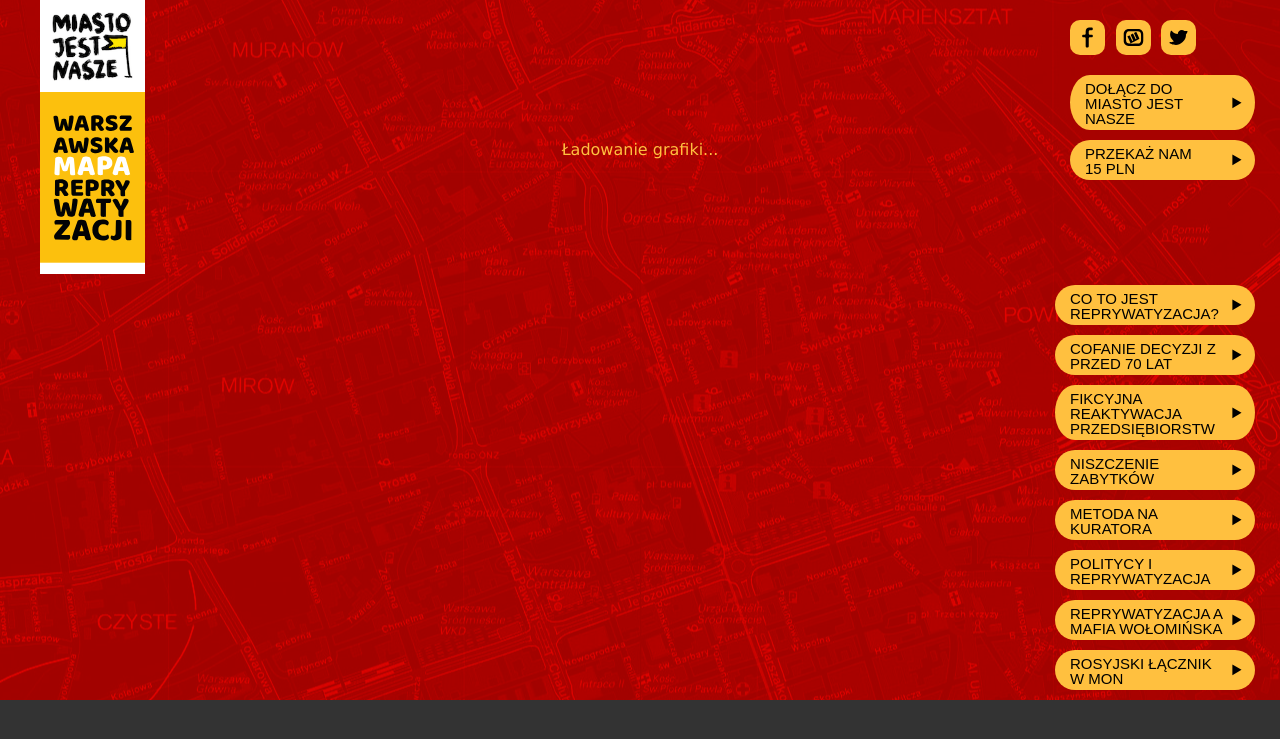
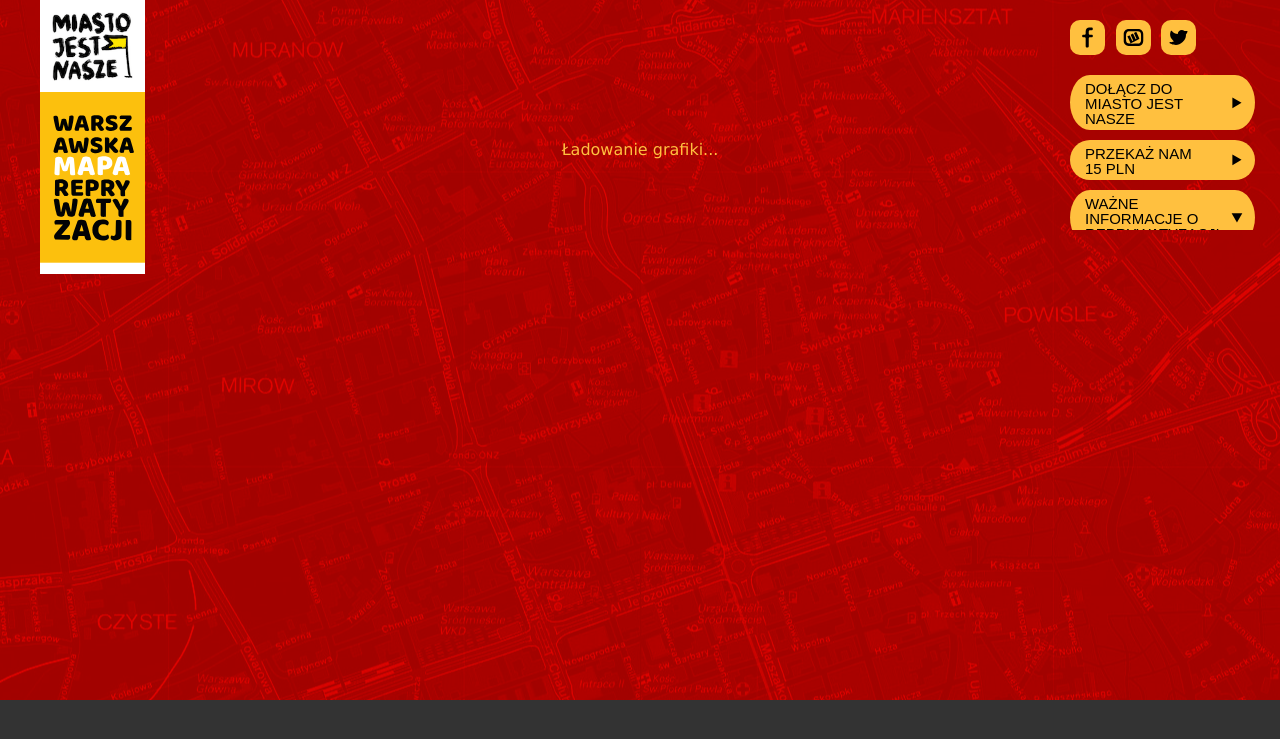
Before and after one commit to miastojestnasze/warszawska-mapa-reprywatyzacji, a PHP site: page / in a window 1280 px wide. Shown: the top 739 px of the page. Run offline with PHP 8.4, Linux system fonts and the light colour scheme; style sheets or scripts are compiled from the project's sources; some libraries are stand-ins or nearby versions; some web fonts are replaced.

Commit message:
Hide article buttons in a dropdown

```diff
--- a/source/index.html
+++ b/source/index.html
@@ -24,7 +24,7 @@
                 <a href="http://miastojestnasze.org/"><img class="miasto" src="/assets/logo_small.png" alt="Miasto Jest Nasze"></a>
                 <img class="title" src="/assets/title.svg" alt="Warszawska Mapa Reprywatyzacji">
             </div>
-            <div class="action">
+            <div class="actions">
                 <div class="social">
                     <a target="_blank" href="https://www.facebook.com/sharer/sharer.php?u=http://reprywatyzacja.miastojestnasze.org"><img src="/assets/social-facebook.svg" alt="Podziel się na Facebooku"></a>
                     <a target="_blank" href="http://www.wykop.pl/remotelink/?url=http://reprywatyzacja.miastojestnasze.org/&amp;title=Warszawska%20Mapa%20Reprywatyzacji&desc=Interaktywna%20infografika,%20kt%C3%B3ra%20przedstawia%20powi%C4%85zania%20mi%C4%99dzy%20politykami,%20urz%C4%99dnikami%20a%20najbogatszym%20handlarzem%20roszczeniami%20w%20Polsce."><img src="/assets/social-wykop.svg" alt="Podziel się na Wykopie"></a>
@@ -32,21 +32,23 @@
                 </div>
                 <a href="http://form.jotformeu.com/form/50572097861360" class="button">Dołącz do<br>Miasto Jest Nasze</a>
                 <a href="https://secure.transferuj.pl/?h=c2c7e1cd74e022df61e685510a220b8cde6dc484" class="button">Przekaż nam<br>15 pln</a>
+
+                <div class="articles">
+                    <div class="button button-down">Ważne informacje o reprywatyzacji</div>
+                    <a href="#" data-featherlight="/assets/articles/co-to-jest-reprywatyzacja.html" class="button">Co to jest reprywatyzacja?</a>
+                    <a href="#" data-featherlight="/assets/articles/cofanie-decyzji.html" class="button">Cofanie decyzji z przed 70 lat</a>
+                    <a href="#" data-featherlight="/assets/articles/fikcyjna-reaktywacja.html" class="button">Fikcyjna reaktywacja przedsiębiorstw</a>
+                    <a href="#" data-featherlight="/assets/articles/test.html" class="button">Niszczenie zabytków</a>
+                    <a href="#" data-featherlight="/assets/articles/test.html" class="button">Metoda na kuratora</a>
+                    <a href="#" data-featherlight="/assets/articles/test.html" class="button">Politycy i reprywatyzacja</a>
+                    <a href="#" data-featherlight="/assets/articles/test.html" class="button">Reprywatyzacja a mafia wołomińska</a>
+                    <a href="#" data-featherlight="/assets/articles/test.html" class="button">Rosyjski łącznik w MON</a>
+                </div>
             </div>
             <div class="main">
               <div class="loader">Ładowanie grafiki...</div>
             </div>
 
-            <div class="texts">
-                <a href="#" data-featherlight="/assets/articles/co-to-jest-reprywatyzacja.html" class="button">Co to jest reprywatyzacja?</a>
-                <a href="#" data-featherlight="/assets/articles/cofanie-decyzji.html" class="button">Cofanie decyzji z przed 70 lat</a>
-                <a href="#" data-featherlight="/assets/articles/fikcyjna-reaktywacja.html" class="button">Fikcyjna reaktywacja przedsiębiorstw</a>
-                <a href="#" data-featherlight="/assets/articles/test.html" class="button">Niszczenie zabytków</a>
-                <a href="#" data-featherlight="/assets/articles/test.html" class="button">Metoda na kuratora</a>
-                <a href="#" data-featherlight="/assets/articles/test.html" class="button">Politycy i reprywatyzacja</a>
-                <a href="#" data-featherlight="/assets/articles/test.html" class="button">Reprywatyzacja a mafia wołomińska</a>
-                <a href="#" data-featherlight="/assets/articles/test.html" class="button">Rosyjski łącznik w MON</a>
-            </div>
             <div class="interactive-output"></div>
         </div>
 
--- a/source/less/includes/site.less
+++ b/source/less/includes/site.less
@@ -118,7 +118,7 @@ body.interactive {
   background-repeat: no-repeat;
 }
 
-a.button {
+.button {
   background-color: @primary-color;
   border-radius: ~"20px / 50%"; // ~"" syntax to get around less trying to calculate a value
   line-height: 15px;
@@ -138,6 +138,10 @@ a.button {
 
 a.button:hover {
     background-color: @highlight-color;
+}
+
+.button-down {
+  background-image: url(/assets/arrow-down.svg);
 }
 
 .main {
@@ -173,7 +177,7 @@ a.button:hover {
   }
 }
 
-.action {
+.actions {
   font-family: @interface-font;
   color: @primary-color;
   font-size: 20px;
@@ -207,16 +211,19 @@ a.button:hover {
       width: 35px;
     }
   }
+
+  .articles {
+    overflow: hidden;
+    max-height: 50px;
+    transition: all 0.8s ease;
+
+    &:hover {
+        max-height: 1000px;
+
+        .button-down {
+            background-color: @highlight-color;
         }
-
-.texts {
-  position: absolute;
-  bottom: 0;
-  right: 25px;
-  width: 200px;
-
-  .button {
-    margin-bottom: 10px;
+    }
   }
 }
 
```
Also changed, not shown: source/assets/arrow-down.svg (added). Lines whose indentation alone changed are shown as unchanged.
